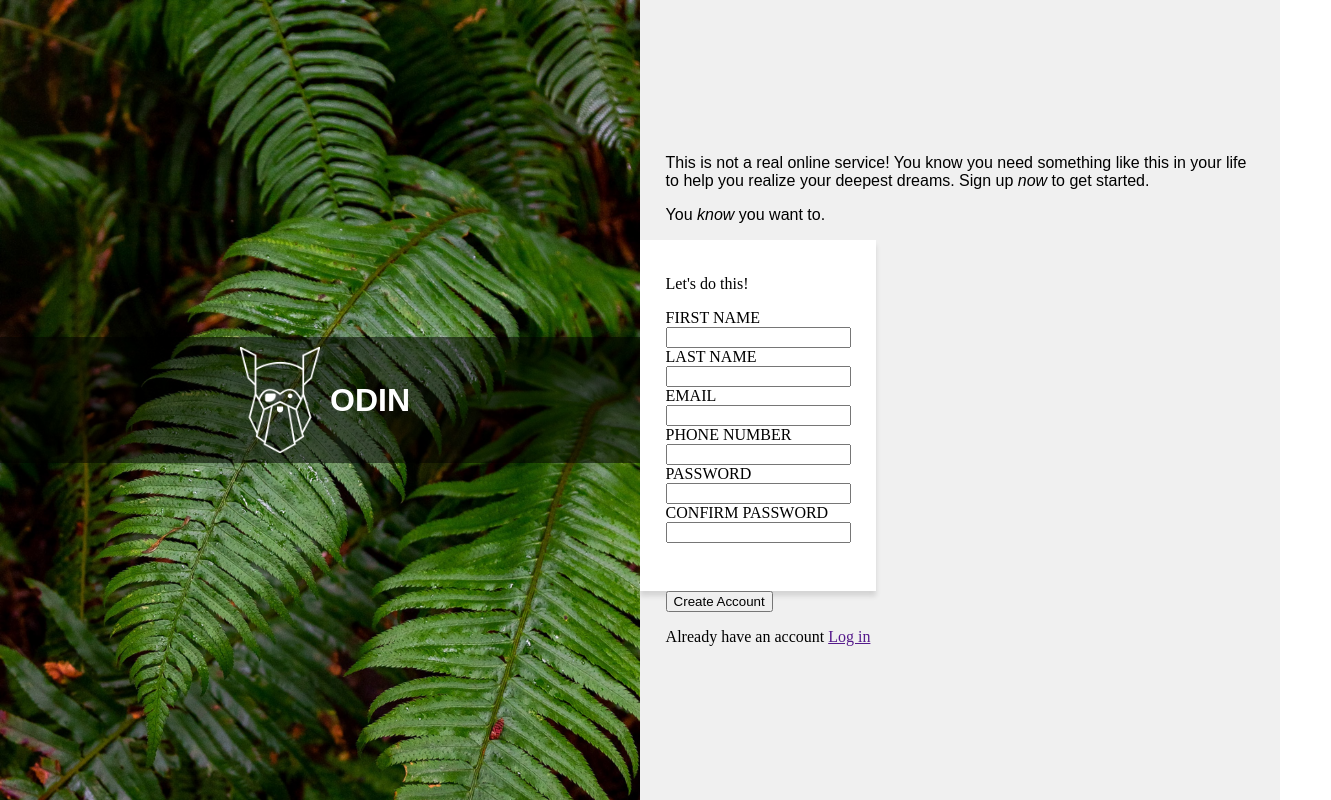
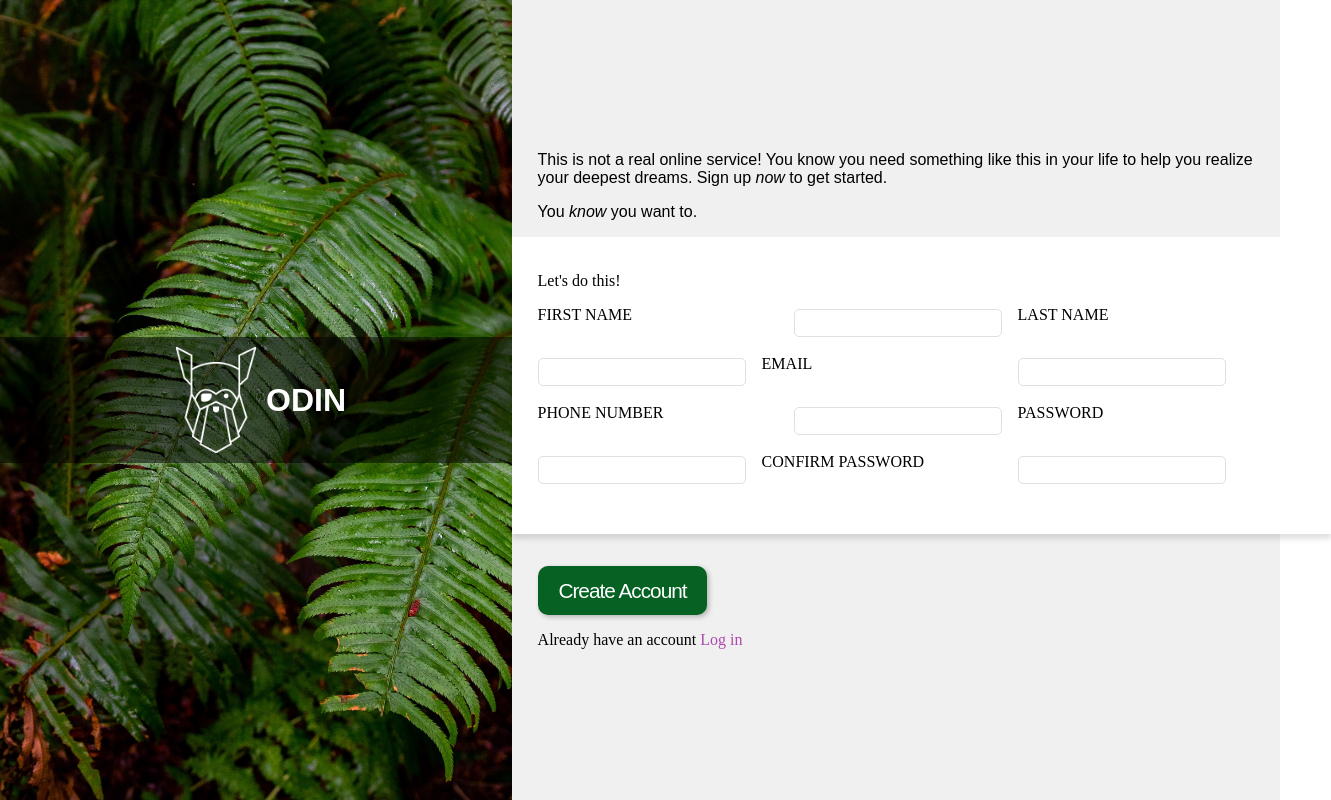
Before and after one commit to troywickliffe/sign-up-form, a plain HTML site: page index.html in a window 1280 px wide. Shown: the whole page, 1331 px wide, since content can reach past the window. Drawn offline with Linux system fonts and the light colour scheme.

Commit message:
Add finishing formating and styling to right hero

```diff
--- a/style.css
+++ b/style.css
@@ -70,3 +70,63 @@ h1 {
 .header, .left-hero, .submit button {
     font-family: Arial, Helvetica, sans-serif;
 }
+
+form {
+    display: flex;
+    width: 60vw;
+    flex-flow: row wrap;
+    gap: 1rem;
+    font-size: 1rem;
+}
+
+label {
+    position: relative;
+    width: 15rem;
+    margin-bottom: 15px;
+}
+
+a {
+    text-decoration: none;
+    color: rgb(173, 73, 173);
+}
+
+.submit {
+    margin-top: 2rem;
+}
+
+button[type='submit'] {
+    padding: .8rem 1.3rem;
+    font-size: 1.3rem;
+    background-color: rgb(6, 98, 35);
+    border: none;
+    border-radius: 10px;
+    color: white;
+    letter-spacing: -1px;
+    box-shadow: 2px 2px 5px rgba(0, 0, 0, 0.253);
+}
+
+button[type='submit']:hover {
+    background-color: rgb(5, 78, 28);
+}
+
+input {
+    padding: 5px 10px;
+    border-radius: 5px;
+    border: 1px solid rgb(224, 224, 224);
+    font-size: .9rem;
+    margin-top: 3px;
+}
+
+input:focus {
+    border: none;
+    box-shadow: 4px 4px 5px rgba(0, 0, 0, 0.342);
+    outline: none;
+}
+
+input:invalid:focus {
+    border: 2px solid rgb(255, 69, 100)
+}
+
+input:focus:valid {
+    border: rgb(0, 183, 255) 2px solid;
+}
```
